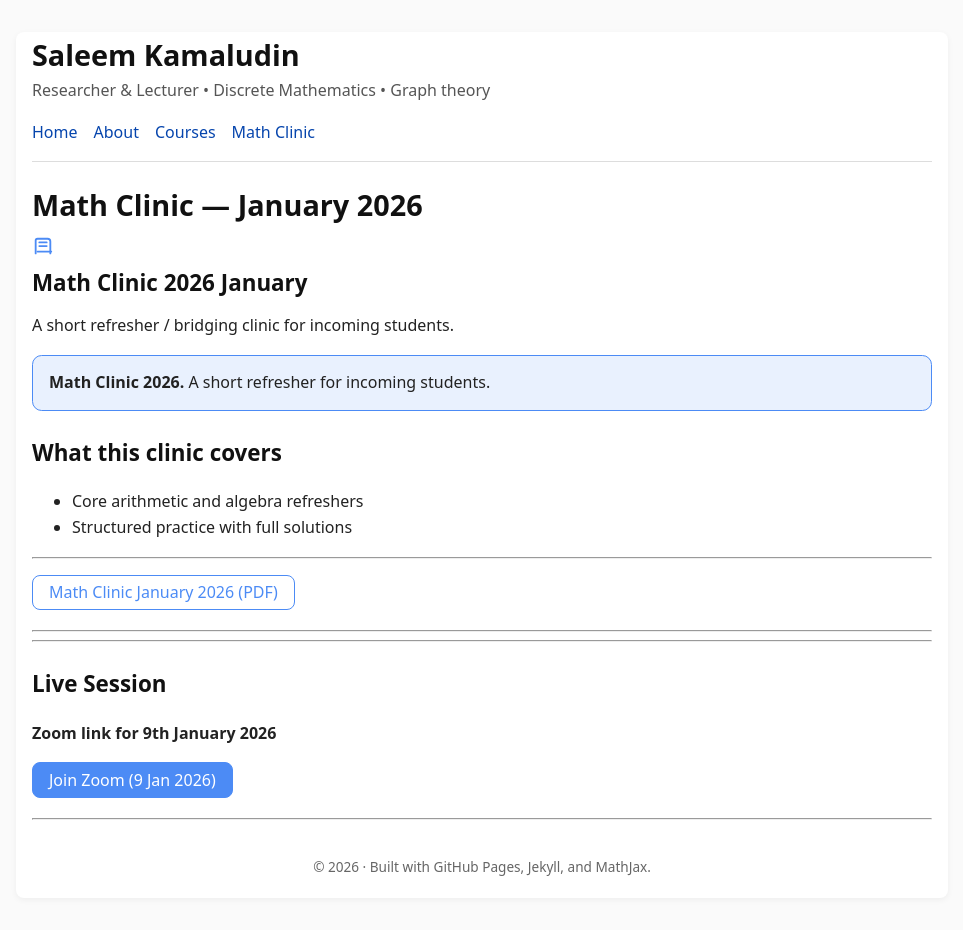
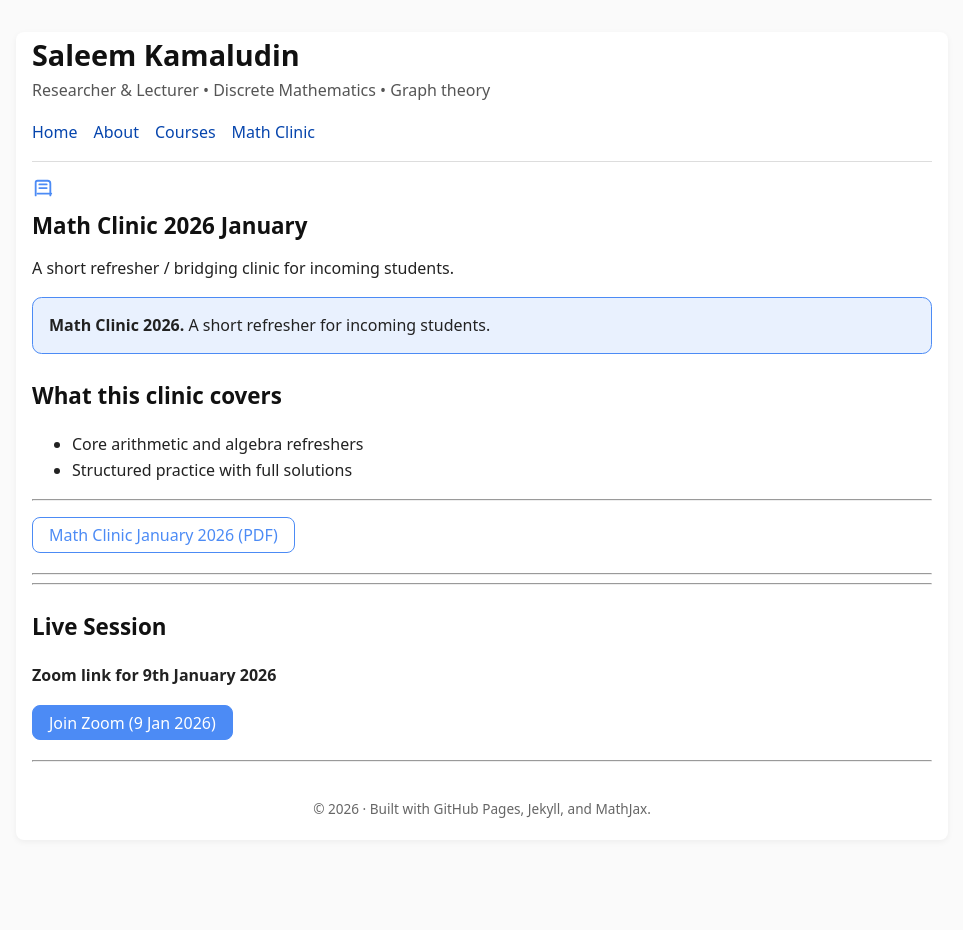
Before and after one commit to SaleemKamaludin/SaleemKamaludin.github.io, a Jekyll site: the page built from courses/math-clinic-2026/index.md, in a window 1280 px wide. Shown: the whole page, without its empty margins (158-1121 px from the left). Built offline with Jekyll 4.4.1, drawn with Linux system fonts in a browser that asks for light colours; after the commit the page ends 900 px from its top, so only the background shows below that.

Commit message:
Update index.md

```diff
--- a/courses/math-clinic-2026/index.md
+++ b/courses/math-clinic-2026/index.md
@@ -37,7 +37,6 @@ permalink: /courses/math-clinic-2026/
 
 
 
-# Math Clinic — January 2026
 
 
 <div class="hero">
```
